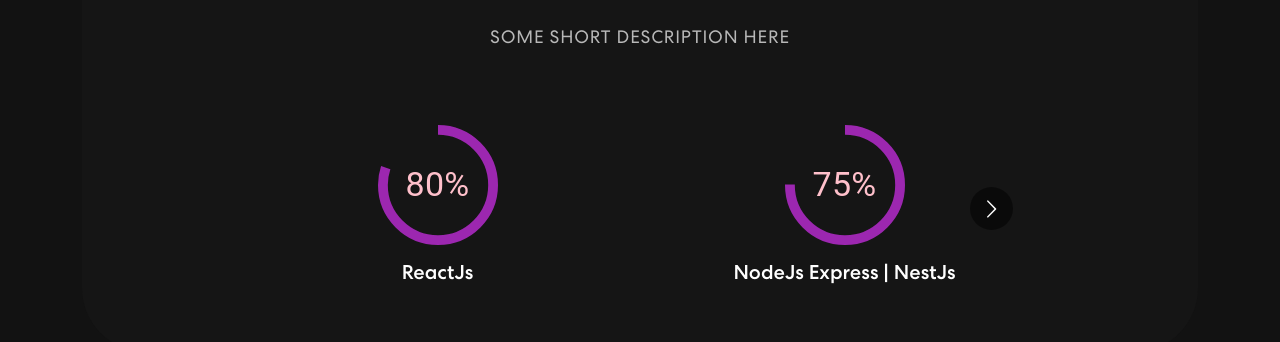
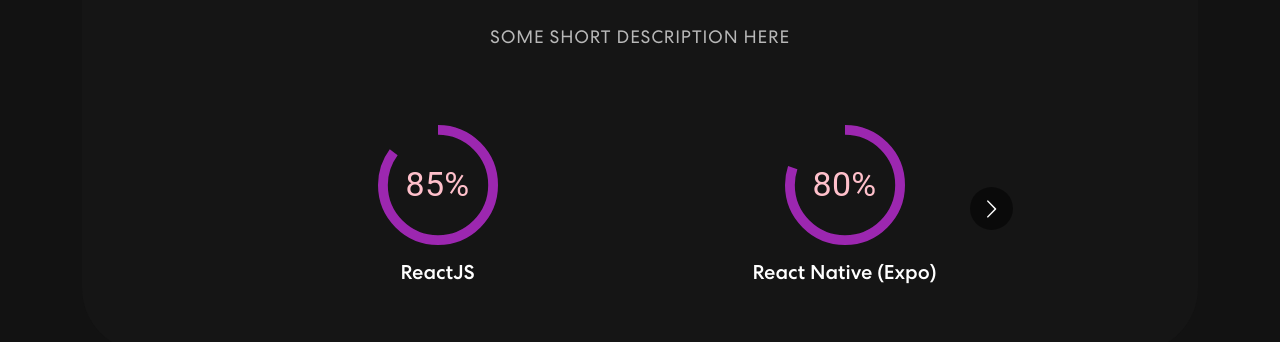
Before and after one commit to javaPhpMyAdmin/my-personal-portfolio, a React (Create React App) app: page / in a window 1280 px wide. Shown: the part 811-1153 px from the top of the page. Built offline with nearby package versions, Linux system fonts and the light colour scheme.

Commit message:
Refactor Skills component

```diff
--- a/src/components/CircularStatic.js
+++ b/src/components/CircularStatic.js
@@ -1,13 +1,13 @@
 import { useEffect, useState } from 'react';
 import { CircularProgressWithLabel } from './CircularProgressWithLabel';
 
-export const CircularStatic = ({ itemPercentage }) => {
+export const CircularStatic = ({percentage}) => {
   const [progressStatus, setProgressStatus] = useState(0);
 
   useEffect(() => {
     const timer = setInterval(() => {
       setProgressStatus((prevProgress) =>
-        prevProgress >= itemPercentage ? itemPercentage : prevProgress + 1
+        prevProgress >= percentage ? percentage : prevProgress + 1
       );
     }, 30);
     return () => clearInterval(timer);
--- a/src/components/Skills.js
+++ b/src/components/Skills.js
@@ -1,10 +1,11 @@
-import Carousel from 'react-multi-carousel';
-import { Container, Row, Col } from 'react-bootstrap';
-import 'react-multi-carousel/lib/styles.css';
-import colorSharp from '../assets/images/color-sharp.png';
-import { CircularStatic } from './CircularStatic';
-import { useInView } from 'react-intersection-observer';
-import { useState } from 'react';
+import Carousel from "react-multi-carousel";
+import { Container, Row, Col } from "react-bootstrap";
+import "react-multi-carousel/lib/styles.css";
+import colorSharp from "../assets/images/color-sharp.png";
+import { CircularStatic } from "./CircularStatic";
+import { useInView } from "react-intersection-observer";
+import { useState } from "react";
+import { DataSkills } from "../utils";
 
 const responsive = {
   superLargeDesktop: {
@@ -48,37 +49,14 @@
                 infinite={false}
                 className="skill-slider"
               >
-                {inView && (
-                  <div className="item">
-                    <CircularStatic itemPercentage={reactSkill} />
-                    <h5 style={{ paddingTop: 10 }}>ReactJs </h5>
-                  </div>
-                )}
-
-                <div className="item">
-                  <CircularStatic itemPercentage={nodeSkill} />
-                  <h5 style={{ paddingTop: 10 }}>NodeJs Express | NestJs</h5>
-                </div>
-                <div className="item">
-                  <CircularStatic itemPercentage={pythonSkill} />
-                  <h5 style={{ paddingTop: 10 }}>Python (Flask)</h5>
-                </div>
-                <div className="item">
-                  <CircularStatic itemPercentage={mySqlSkill} />
-                  <h5 style={{ paddingTop: 10 }}>MySQL</h5>
-                </div>
-                <div className="item">
-                  <CircularStatic itemPercentage={sqlSkill} />
-                  <h5 style={{ paddingTop: 10 }}>SQL</h5>
-                </div>
-                <div className="item">
-                  <CircularStatic itemPercentage={htmlCssJavascript} />
-                  <h5 style={{ paddingTop: 10 }}>HTML5 | CSS | JavaScript</h5>
-                </div>
-                <div className="item">
-                  <CircularStatic itemPercentage={reactNativeSkill} />
-                  <h5 style={{ paddingTop: 10 }}>React Native</h5>
-                </div>
+                {inView &&
+                  DataSkills.map((itemSkill, index) => (
+                    //TODO:TO CREATE A NEW COMPONENT ItemSkill TO SHOW INFORMATION
+                    <div className="item" key={index}>
+                      <CircularStatic {...itemSkill} />
+                      <h5 style={{ paddingTop: 10 }}>{itemSkill.skill} </h5>
+                    </div>
+                  ))}
               </Carousel>
             </div>
           </Col>
--- /dev/null
+++ b/src/utils/DataSkills.js
@@ -0,0 +1,43 @@
+export const DataSkills = [
+
+  {
+    skill: "ReactJS",
+    percentage: 85,
+  },
+  {
+    skill:'React Native (Expo)',
+    percentage:80,
+  },
+  {
+    skill:'Node (Express | Nest)',
+    percentage:75
+  },
+  {
+    skill:'Python (Flask)',
+    percentage:65
+  },
+  {
+    skill:'MySQL',
+    percentage:'80'
+  },
+  {
+    skill:'SQL',
+    percentage:85
+  },
+  {
+    skill:'MongoDB',
+    percentage:65
+  },
+  {
+    skill:'Firebase',
+    percentage:68
+  },
+  {
+    skill:'AWS',
+    percentage:55
+  },
+  {
+    skill:'Digital Ocean',
+    percentage:60
+  }
+];
--- /dev/null
+++ b/src/utils/index.js
@@ -0,0 +1 @@
+export * from './DataSkills'
```
